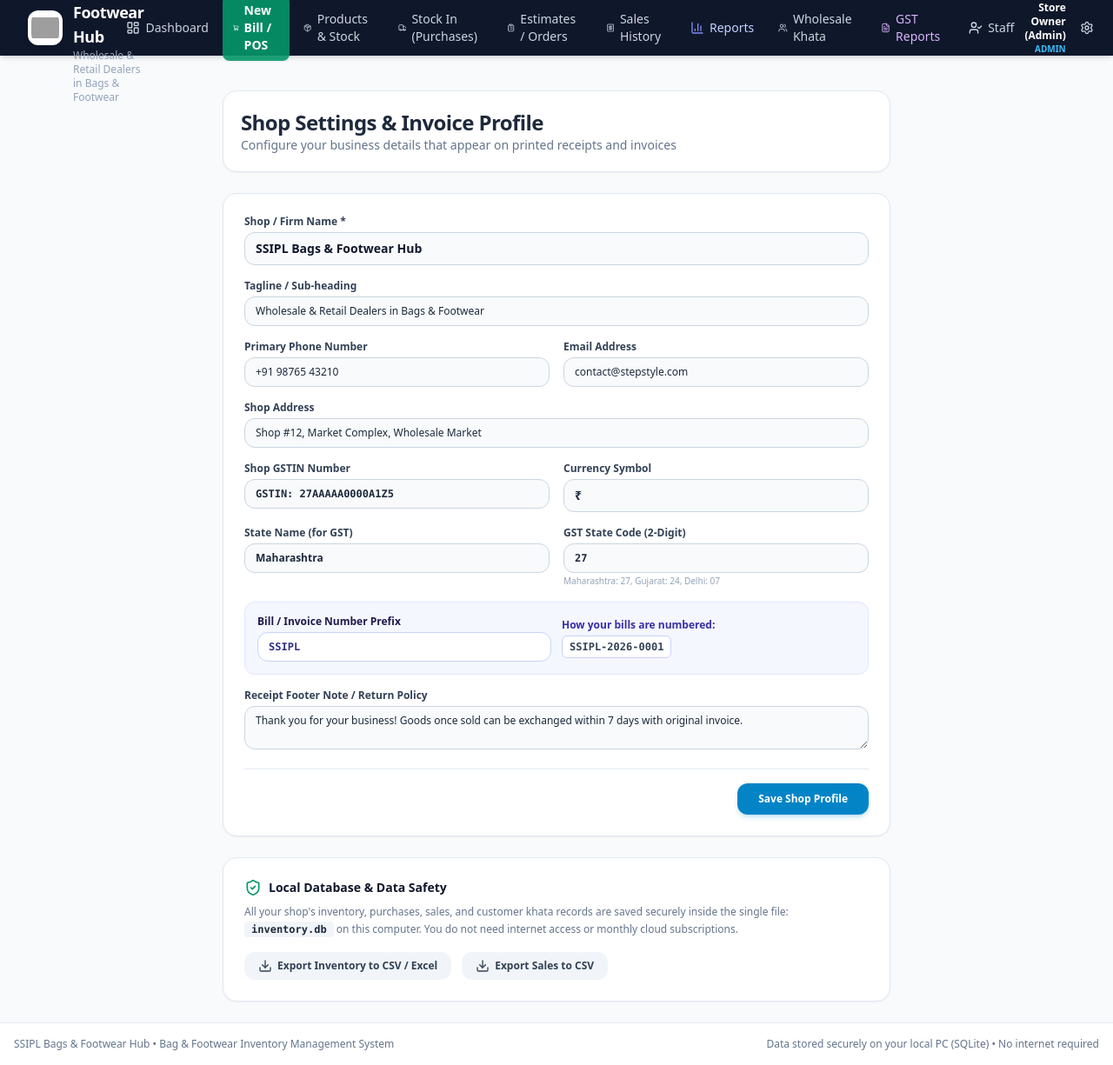
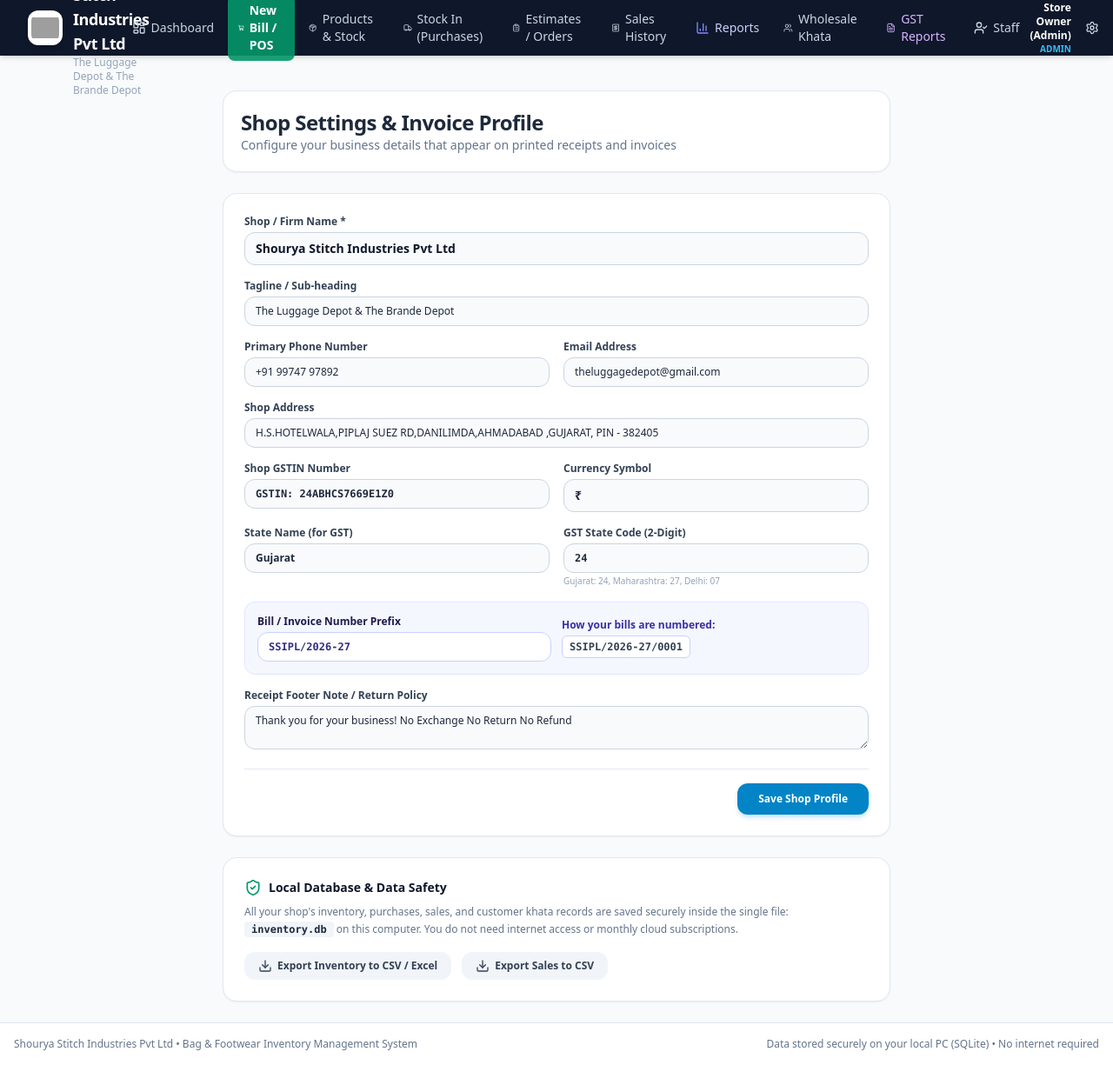
Before and after one commit to maulikshah13ai-sudo/shourya-inventory, a Flask app: page /settings in a window 1280 px wide; the page is wider, and only the part inside the window is pictured. Shown: that part at 87% size. Run offline with Flask 3, Linux system fonts and the light colour scheme; a user stored in the database is signed in; data comes from the database, SQL or seed files in the repository; data that the repository does not hold is empty; some libraries are stand-ins or nearby versions; grey boxes are pictures that could not be loaded.

Commit message:
Add files via upload

```diff
--- a/app.py
+++ b/app.py
@@ -37,20 +37,23 @@ def get_settings():
     if row:
         d = dict(row)
         if not d.get('invoice_prefix'):
-            d['invoice_prefix'] = 'SSIPL'
+            d['invoice_prefix'] = 'SSIPL/2026-27'
         if not d.get('logo_path') or len(d.get('logo_path', '').strip()) == 0:
             d['logo_path'] = default_logo_url
         return d
     return {
-        "shop_name": "SSIPL Bags & Footwear Hub",
-        "tagline": "Wholesale & Retail Dealers in Bags & Footwear",
-        "phone": "+91 98765 43210",
-        "address": "Market Complex",
-        "tax_number": "",
+        "shop_name": "Shourya Stitch Industries Pvt Ltd",
+        "tagline": "The Luggage Depot & The Brande Depot",
+        "phone": "+91 99747 97892",
+        "email": "theluggagedepot@gmail.com",
+        "address": "H.S.HOTELWALA,PIPLAJ SUEZ RD,DANILIMDA,AHMADABAD ,GUJARAT, PIN - 382405",
+        "tax_number": "GSTIN: 24ABHCS7669E1Z0",
         "currency_symbol": "₹",
-        "invoice_prefix": "SSIPL",
+        "invoice_prefix": "SSIPL/2026-27",
+        "state_name": "Gujarat",
+        "state_code": "24",
         "logo_path": default_logo_url,
-        "invoice_footer": "Thank you for shopping with us!"
+        "invoice_footer": "Thank you for your business! No Exchange No Return No Refund"
     }
 
 def get_current_user():
@@ -1933,10 +1936,10 @@ def settings():
         address = request.form.get('address', '').strip()
         tax_number = request.form.get('tax_number', '').strip()
         currency_symbol = request.form.get('currency_symbol', '₹').strip()
-        invoice_prefix = request.form.get('invoice_prefix', 'SSIPL').strip() or 'SSIPL'
+        invoice_prefix = request.form.get('invoice_prefix', 'SSIPL/2026-27').strip() or 'SSIPL/2026-27'
         invoice_footer = request.form.get('invoice_footer', '').strip()
-        state_code = request.form.get('state_code', '27').strip() or '27'
-        state_name = request.form.get('state_name', 'Maharashtra').strip() or 'Maharashtra'
+        state_code = request.form.get('state_code', '24').strip() or '24'
+        state_name = request.form.get('state_name', 'Gujarat').strip() or 'Gujarat'
         remove_logo = request.form.get('remove_logo') == '1'
 
         logo_file = request.files.get('logo')
--- a/excel_helpers.py
+++ b/excel_helpers.py
@@ -603,8 +603,8 @@ def generate_gstr1_excel_report(conn, start_date=None, end_date=None):
     cur.execute("SELECT * FROM settings ORDER BY id ASC LIMIT 1")
     settings = dict(cur.fetchone())
     shop_gstin = settings.get('tax_number', '').replace('GSTIN:', '').strip()
-    shop_state = settings.get('state_name', 'Maharashtra')
-    shop_state_code = settings.get('state_code', '27')
+    shop_state = settings.get('state_name', 'Gujarat')
+    shop_state_code = settings.get('state_code', '24')
 
     query = """
         SELECT s.id, s.invoice_no, s.sale_type, s.customer_name, s.customer_phone,
@@ -951,7 +951,7 @@ def generate_sales_report_excel(conn, start_date=None, end_date=None, product_id
     cur = conn.cursor()
     cur.execute("SELECT * FROM settings ORDER BY id ASC LIMIT 1")
     settings = dict(cur.fetchone()) if cur.rowcount != 0 else {}
-    shop_name = settings.get('shop_name', 'SSIPL Bags & Footwear Hub')
+    shop_name = settings.get('shop_name', 'Shourya Stitch Industries Pvt Ltd')
 
     # Base query for itemized records
     item_query = """
@@ -1206,7 +1206,7 @@ def generate_purchase_report_excel(conn, start_date=None, end_date=None, supplie
     cur = conn.cursor()
     cur.execute("SELECT * FROM settings ORDER BY id ASC LIMIT 1")
     settings = dict(cur.fetchone()) if cur.rowcount != 0 else {}
-    shop_name = settings.get('shop_name', 'SSIPL Bags & Footwear Hub')
+    shop_name = settings.get('shop_name', 'Shourya Stitch Industries Pvt Ltd')
 
     pur_query = """
         SELECT
--- a/templates/gst_reports.html
+++ b/templates/gst_reports.html
@@ -17,8 +17,8 @@
                     Generate CA-ready GSTR-1 Excel returns, review Table 12 HSN summaries, and track monthly GSTR-3B tax liabilities and Input Tax Credit (ITC).
                 </p>
                 <div class="mt-3 flex flex-wrap gap-4 text-xs text-purple-200/90 font-mono">
-                    <span>GSTIN: <b class="text-white">{{ settings.tax_number or '27AAAAA0000A1Z5' }}</b></span>
-                    <span>State: <b class="text-white">{{ settings.state_name or 'Maharashtra' }} (Code: {{ settings.state_code or '27' }})</b></span>
+                    <span>GSTIN: <b class="text-white">{{ settings.tax_number or 'GSTIN: 24ABHCS7669E1Z0' }}</b></span>
+                    <span>State: <b class="text-white">{{ settings.state_name or 'Gujarat' }} (Code: {{ settings.state_code or '24' }})</b></span>
                 </div>
                 <div class="mt-4 flex flex-wrap items-center gap-2 text-xs">
                     <a href="{{ url_for('sales_report') }}" class="px-4 py-1.5 rounded-full font-semibold bg-slate-800 text-slate-300 hover:bg-slate-700 hover:text-white transition flex items-center gap-1.5">
--- a/templates/invoice_print.html
+++ b/templates/invoice_print.html
@@ -43,7 +43,7 @@
                     {% if settings.address %}<p>{{ settings.address }}</p>{% endif %}
                     {% if settings.phone %}<p><span class="font-bold">Phone:</span> {{ settings.phone }}</p>{% endif %}
                     {% if settings.tax_number %}<p class="font-mono font-bold text-slate-800">{{ settings.tax_number }}</p>{% endif %}
-                    <p class="text-[11px] text-slate-500 font-medium">State: <span class="font-bold text-slate-700">{{ settings.state_name or 'Maharashtra' }}</span> (State Code: <span class="font-mono font-bold text-slate-700">{{ settings.state_code or '27' }}</span>)</p>
+                    <p class="text-[11px] text-slate-500 font-medium">State: <span class="font-bold text-slate-700">{{ settings.state_name or 'Gujarat' }}</span> (State Code: <span class="font-mono font-bold text-slate-700">{{ settings.state_code or '24' }}</span>)</p>
                 </div>
             </div>
 
@@ -76,7 +76,7 @@
                 {% if party and party.address %}<p class="text-slate-500">{{ party.address }}</p>{% endif %}
                 {% if party and party.gst_no %}<p class="text-slate-700 font-mono font-bold mt-0.5">GSTIN / UIN: {{ party.gst_no }}</p>{% endif %}
                 <p class="text-slate-500 mt-0.5">
-                    Place of Supply: <span class="font-semibold text-slate-700">{{ (party.state_name if party and party.state_name else (settings.state_name or 'Maharashtra')) }} (Code: {{ (party.state_code if party and party.state_code else (settings.state_code or '27')) }})</span>
+                    Place of Supply: <span class="font-semibold text-slate-700">{{ (party.state_name if party and party.state_name else (settings.state_name or 'Gujarat')) }} (Code: {{ (party.state_code if party and party.state_code else (settings.state_code or '24')) }})</span>
                 </p>
             </div>
             {% if party and sale.sale_type == 'WHOLESALE' %}
--- a/templates/settings.html
+++ b/templates/settings.html
@@ -49,22 +49,22 @@
 
                 <div>
                     <label class="block text-xs font-bold text-slate-700 mb-1">Primary Phone Number</label>
-                    <input type="text" name="phone" value="{{ s.phone }}" placeholder="+91 98765 43210" class="w-full px-3 py-2 bg-slate-50 border border-slate-300 rounded-xl text-xs focus:bg-white">
+                    <input type="text" name="phone" value="{{ s.phone }}" placeholder="+91 99747 97892" class="w-full px-3 py-2 bg-slate-50 border border-slate-300 rounded-xl text-xs focus:bg-white">
                 </div>
 
                 <div>
                     <label class="block text-xs font-bold text-slate-700 mb-1">Email Address</label>
-                    <input type="email" name="email" value="{{ s.email }}" placeholder="store@example.com" class="w-full px-3 py-2 bg-slate-50 border border-slate-300 rounded-xl text-xs focus:bg-white">
+                    <input type="email" name="email" value="{{ s.email }}" placeholder="theluggagedepot@gmail.com" class="w-full px-3 py-2 bg-slate-50 border border-slate-300 rounded-xl text-xs focus:bg-white">
                 </div>
 
                 <div class="sm:col-span-2">
                     <label class="block text-xs font-bold text-slate-700 mb-1">Shop Address</label>
-                    <input type="text" name="address" value="{{ s.address }}" placeholder="Shop #, Market Complex, City" class="w-full px-3 py-2 bg-slate-50 border border-slate-300 rounded-xl text-xs focus:bg-white">
+                    <input type="text" name="address" value="{{ s.address }}" placeholder="H.S.HOTELWALA,PIPLAJ SUEZ RD,DANILIMDA,AHMADABAD ,GUJARAT, PIN - 382405" class="w-full px-3 py-2 bg-slate-50 border border-slate-300 rounded-xl text-xs focus:bg-white">
                 </div>
 
                 <div>
                     <label class="block text-xs font-bold text-slate-700 mb-1">Shop GSTIN Number</label>
-                    <input type="text" name="tax_number" value="{{ s.tax_number }}" placeholder="GSTIN: 27AAAAA0000A1Z5" class="w-full px-3 py-2 bg-slate-50 border border-slate-300 rounded-xl text-xs font-mono font-bold focus:bg-white">
+                    <input type="text" name="tax_number" value="{{ s.tax_number }}" placeholder="GSTIN: 24ABHCS7669E1Z0" class="w-full px-3 py-2 bg-slate-50 border border-slate-300 rounded-xl text-xs font-mono font-bold focus:bg-white">
                 </div>
 
                 <div>
@@ -74,13 +74,13 @@
 
                 <div>
                     <label class="block text-xs font-bold text-slate-700 mb-1">State Name (for GST)</label>
-                    <input type="text" name="state_name" value="{{ s.state_name or 'Maharashtra' }}" placeholder="e.g. Maharashtra, Gujarat, Delhi" class="w-full px-3 py-2 bg-slate-50 border border-slate-300 rounded-xl text-xs font-semibold focus:bg-white">
+                    <input type="text" name="state_name" value="{{ s.state_name or 'Gujarat' }}" placeholder="e.g. Gujarat, Maharashtra, Delhi" class="w-full px-3 py-2 bg-slate-50 border border-slate-300 rounded-xl text-xs font-semibold focus:bg-white">
                 </div>
 
                 <div>
                     <label class="block text-xs font-bold text-slate-700 mb-1">GST State Code (2-Digit)</label>
-                    <input type="text" name="state_code" value="{{ s.state_code or '27' }}" maxlength="2" placeholder="e.g. 27" class="w-full px-3 py-2 bg-slate-50 border border-slate-300 rounded-xl text-xs font-mono font-bold focus:bg-white">
-                    <p class="text-[10px] text-slate-400 mt-0.5">Maharashtra: 27, Gujarat: 24, Delhi: 07</p>
+                    <input type="text" name="state_code" value="{{ s.state_code or '24' }}" maxlength="2" placeholder="e.g. 24" class="w-full px-3 py-2 bg-slate-50 border border-slate-300 rounded-xl text-xs font-mono font-bold focus:bg-white">
+                    <p class="text-[10px] text-slate-400 mt-0.5">Gujarat: 24, Maharashtra: 27, Delhi: 07</p>
                 </div>
 
                 <!-- Invoice Numbering Prefix Configuration -->
@@ -88,13 +88,17 @@
                     <div class="grid grid-cols-1 sm:grid-cols-2 gap-3 items-center">
                         <div>
                             <label class="block text-xs font-bold text-indigo-950 mb-1">Bill / Invoice Number Prefix</label>
-                            <input type="text" name="invoice_prefix" value="{{ s.invoice_prefix or 'SSIPL' }}" placeholder="e.g. SSIPL or SSIPL/26-27/"
+                            <input type="text" name="invoice_prefix" value="{{ s.invoice_prefix or 'SSIPL/2026-27' }}" placeholder="e.g. SSIPL/2026-27"
                                    class="w-full px-3 py-2 bg-white border border-indigo-200 rounded-xl text-xs font-mono font-bold text-indigo-900">
                         </div>
                         <div class="text-xs text-indigo-800">
                             <span class="font-bold block">How your bills are numbered:</span>
                             <span class="font-mono text-xs bg-white px-2 py-1 rounded-md border border-indigo-200 inline-block mt-1 font-semibold text-slate-700">
-                                {{ s.invoice_prefix or 'SSIPL' }}-{{ now.strftime('%Y') }}-0001
+                                {% if '/' in (s.invoice_prefix or '') %}
+                                    {{ (s.invoice_prefix or 'SSIPL/2026-27').rstrip('/') }}/0001
+                                {% else %}
+                                    {{ s.invoice_prefix or 'SSIPL' }}-{{ now.strftime('%Y') }}-0001
+                                {% endif %}
                             </span>
                         </div>
                     </div>
```
Also changed, not shown: database.py (+54 -26 lines).
